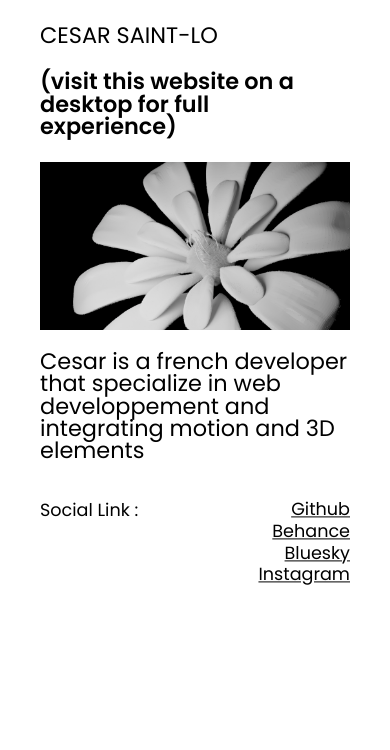
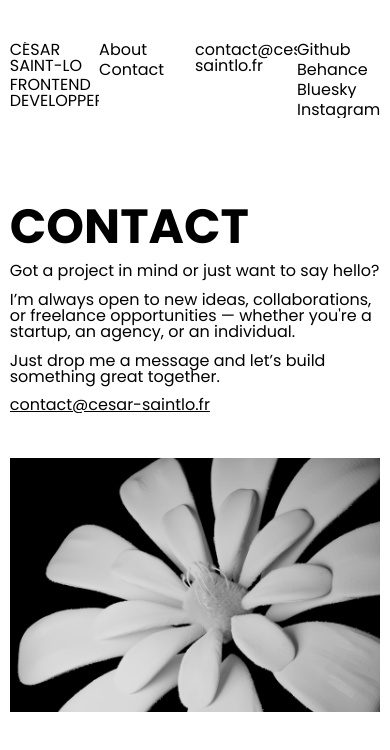
Before and after one commit to 0xCesar/PF2025, a Next.js app: page /contact in a window 390 px wide. Shown: the top 750 px of the page. Built offline with nearby package versions, Linux system fonts and the light colour scheme.

Commit message:
version mobile -contact

```diff
--- a/src/app/components/ResponsiveLayout.tsx
+++ b/src/app/components/ResponsiveLayout.tsx
@@ -21,10 +21,10 @@ export default function ResponsiveLayout({ children }: { children: React.ReactNo
     window.addEventListener("resize", checkMobile);
     return () => window.removeEventListener("resize", checkMobile);
   }, []);
-
+/*
   if (isMobile) {
     return <LandingMobile />;
-  }
+  }*/
 
   return (
     <>
--- a/src/app/components/cursor/cursor.tsx
+++ b/src/app/components/cursor/cursor.tsx
@@ -8,6 +8,17 @@ export default function Cursor() {
   const cursorRef = useRef<HTMLDivElement>(null);
   const textRef = useRef<HTMLSpanElement>(null);
   const haloRef = useRef<HTMLDivElement>(null);
+  const [isMobile, setIsMobile] = useState(false);
+
+
+
+  useEffect(() => {
+    const checkMobile = () => setIsMobile(window.innerWidth <= 768);
+    checkMobile();
+    window.addEventListener("resize", checkMobile);
+    return () => window.removeEventListener("resize", checkMobile);
+  }, []);
+
 
     useEffect(() => {
       const handleCursorStateChange = (e: Event) => {
@@ -112,7 +123,9 @@ export default function Cursor() {
     }
 
   }, [cursorState]);
-
+    if (isMobile) {
+    return ;
+  }
   return (
     <div
       ref={cursorRef}
--- a/src/app/contact/contact.css
+++ b/src/app/contact/contact.css
@@ -1,8 +1,34 @@
+.contact-content h3{
+    font-size: 3rem;
+    text-transform: uppercase;
+    font-weight: bold;
+}
+.contact-container{
+    margin-top: 5vh;
+    padding-inline: 2.5vw;
+    width: 95vw;
 
+    font-family: var(--font-poppins), sans-serif;
+}
+.contact-content p{
+    margin-top: 1.5vh;
+}
+.contact-content a{
+    color: black;
+        margin-top: 1.5vh;
+        display: inline-block;
+        margin-bottom: 5vh;
+}
+.contact-image{
+    width: calc((95vw / 12)*12);
+    height: 30vh;
+    background: black;
+    position: relative;
+}
+
+@media (min-width: 768px){
 .contact-container{
     margin-top: 10vh;
-    padding-inline: 2.5vw;
-    width: 95vw;
     display : flex;
     justify-content : space-between;
     font-family: var(--font-poppins), sans-serif;
@@ -11,22 +37,16 @@
 .contact-image{
     width: calc((95vw / 12)*6);
     height: 50vh;
-    background: black;
-    position: relative;
 }
+
+
 .contact-content{
     width: calc((95vw / 12)*4.5);
+
 }
 .contact-content h3{
-    font-size: 3rem;
-    text-transform: uppercase;
-    font-weight: bold;
+   /* font-size: 3rem; */
 }
-.contact-content p{
-    margin-top: 1.5vh;
+
+
 }
-.contact-content a{
-    color: black;
-        margin-top: 1.5vh;
-        display: inline-block;
-}
```
